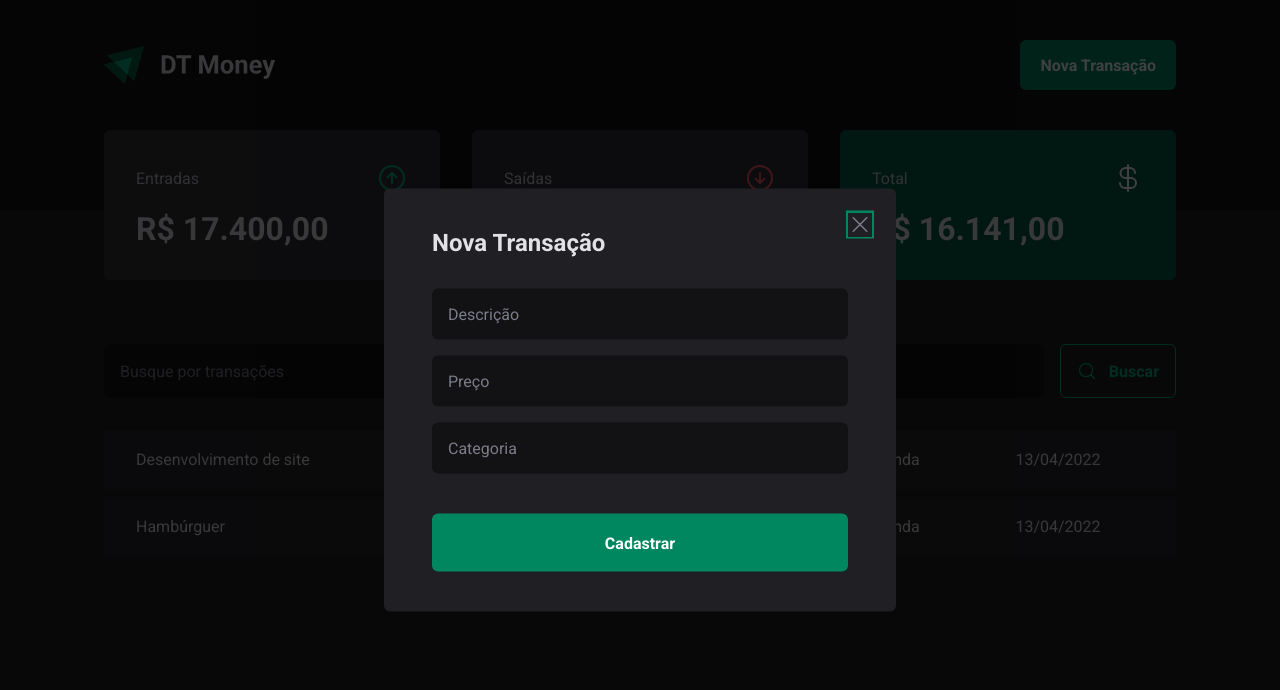
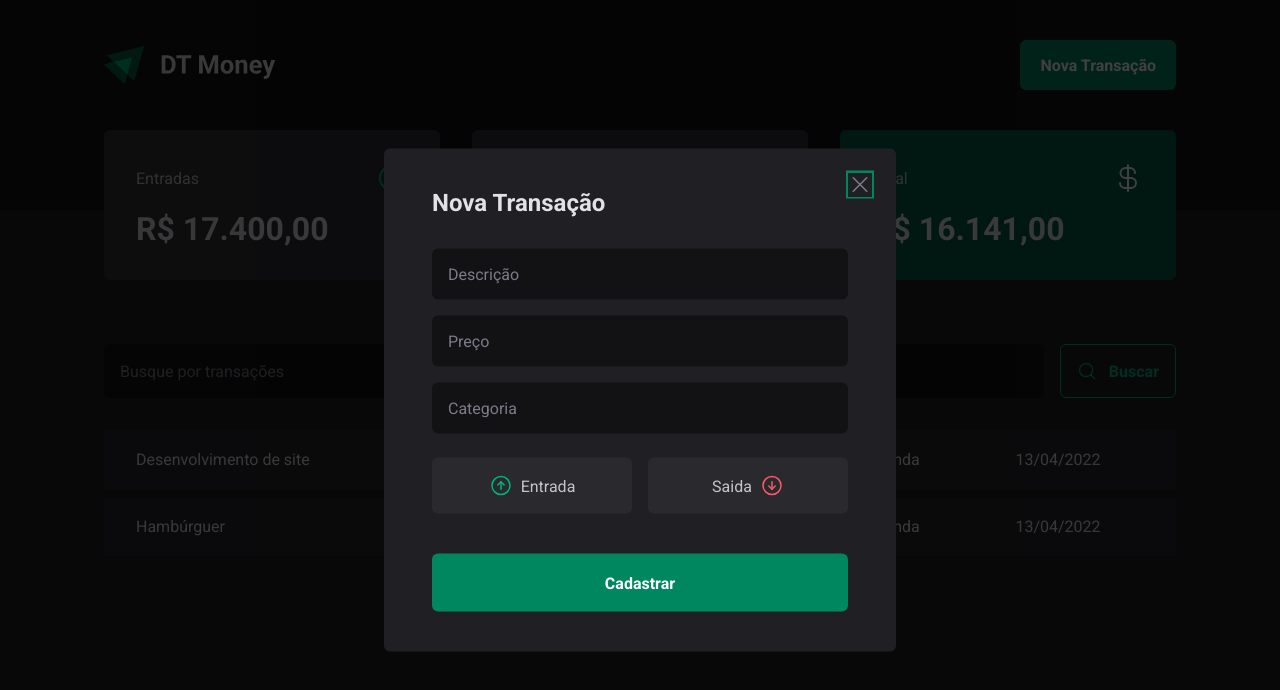
Before and after one commit to JuliaJeske/03-dtMoney, a React (Vite) app: page / in a window 1280 px wide. Both pictures are taken after a click on the button "Nova Transação". Shown: the top 690 px of the page. Built offline with nearby package versions, Linux system fonts and the light colour scheme.

Commit message:
[01] - finalize visual structure

```diff
--- a/package.json
+++ b/package.json
@@ -10,6 +10,7 @@
   },
   "dependencies": {
     "@radix-ui/react-dialog": "^1.0.2",
+    "@radix-ui/react-radio-group": "^1.1.1",
     "phosphor-react": "^1.4.1",
     "react": "^18.2.0",
     "react-dom": "^18.2.0",
--- a/src/components/NewTransactionModal/index.tsx
+++ b/src/components/NewTransactionModal/index.tsx
@@ -1,6 +1,6 @@
 import * as Dialog from '@radix-ui/react-dialog';
-import { X } from 'phosphor-react';
-import { CloseButton, Content, Overlay } from './styles';
+import { ArrowCircleDown, ArrowCircleUp, X } from 'phosphor-react';
+import { CloseButton, Content, Overlay, TransactionType, TransactionTypeButton } from './styles';
 
 export function NewTransactionModal(){
   return(
@@ -16,6 +16,17 @@ export function NewTransactionModal(){
         <input type="number" placeholder='Preço' required/>
         <input type="text" placeholder='Categoria' required/>
 
+        <TransactionType>
+          <TransactionTypeButton variant='income' value='income'>
+            <ArrowCircleUp size={24}/>
+            Entrada
+          </TransactionTypeButton>
+          <TransactionTypeButton variant='outcome' value='outcome'>
+            Saida
+            <ArrowCircleDown size={24}/>
+          </TransactionTypeButton>
+        </TransactionType>
+
         <button type='submit'>Cadastrar</button>
       </form>
 
--- a/src/components/NewTransactionModal/styles.ts
+++ b/src/components/NewTransactionModal/styles.ts
@@ -1,5 +1,6 @@
 import styled from "styled-components";
 import * as Dialog from '@radix-ui/react-dialog';
+import * as RadioGroup from '@radix-ui/react-radio-group';
 
 export const Overlay = styled(Dialog.Overlay)`
   position: fixed;
@@ -69,3 +70,45 @@ export const CloseButton = styled(Dialog.Close)`
   cursor: pointer;
   color: ${props => props.theme['gray-500']};
 `;
+
+export const TransactionType = styled(RadioGroup.Root)`
+  display: grid;
+  grid-template-columns: repeat(2,1fr);
+  gap: 1rem;
+  margin-top: 0.5rem;
+`;
+
+interface TransactionTypeButtonProps {
+  variant: 'income' | 'outcome';
+}
+
+export const TransactionTypeButton = styled(RadioGroup.Item)<TransactionTypeButtonProps>`
+  background: ${props => props.theme['gray-700']};
+  padding: 1rem;
+  display: flex;
+  align-items: center;
+  justify-content: center;
+  gap: 0.5rem;
+  border-radius: 6px;
+  cursor: pointer;
+  border: 0;
+  color: ${props => props.theme['gray-300']};
+
+  svg {
+    color: ${props => props.variant === 'income' ? props.theme['green-300'] : props.theme['red-300']};
+  }
+
+  &[data-state='unchecked']:hover {
+    background: ${props => props.theme['gray-600']};
+    transition: background-color 0.2s;
+  }
+
+  &[data-state='checked'] {
+    color: ${props => props.theme.white};
+    background-color: ${props => props.variant === 'income' ? props.theme['green-500'] : props.theme['red-500']};
+
+    svg {
+    color: ${props => props.theme.white};
+  }
+  }
+`;
```
Also changed, not shown: 1 other file (tests, documents, lock files or other folders).
